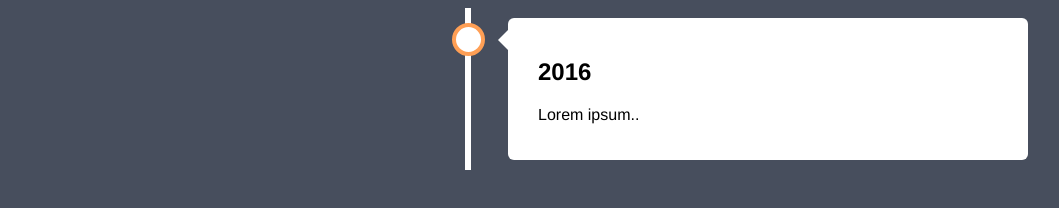
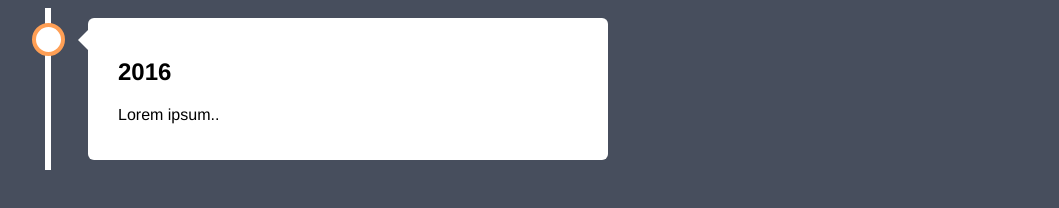
Before and after one commit to QuintenVervynck/quintenvervynck.github.io, a plain HTML site: page index.html in a window 1280 px wide. Shown: the whole page, without its empty margins (172-1231 px from the left). Drawn offline with Linux system fonts and the light colour scheme.

Commit message:
Update main.css

```diff
--- a/main.css
+++ b/main.css
@@ -23,7 +23,7 @@ body {
   background-color: white;
   top: 0;
   bottom: 0;
-  left: 50%;
+  left: 15%;
   margin-left: -3px;
 }
 
@@ -56,7 +56,7 @@ body {
 
 /* Place the container to the right */
 .right {
-  left: 50%;
+  left: 15%;
 }
 
 /* Add arrows to the left container (pointing right) */
```
